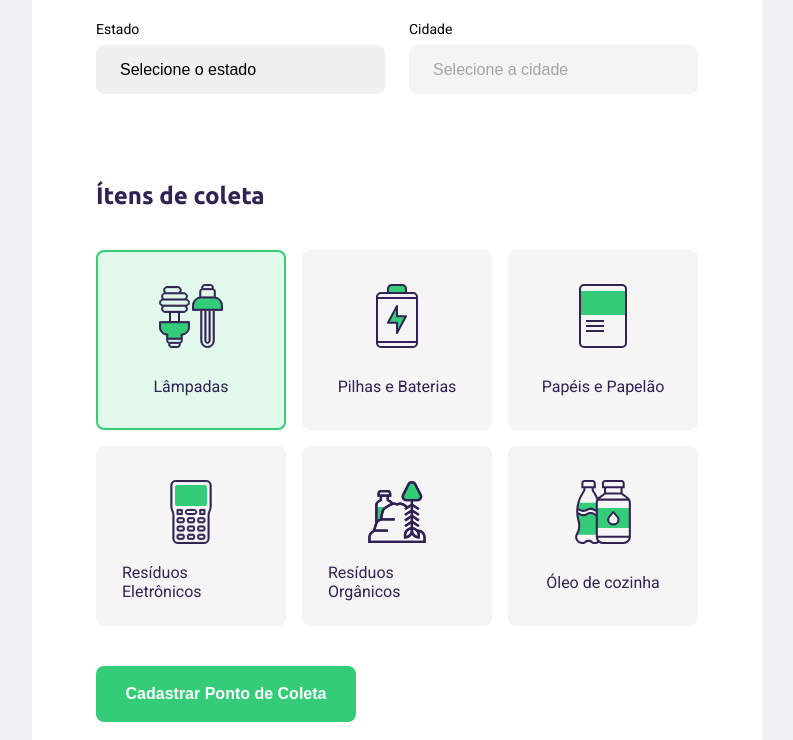
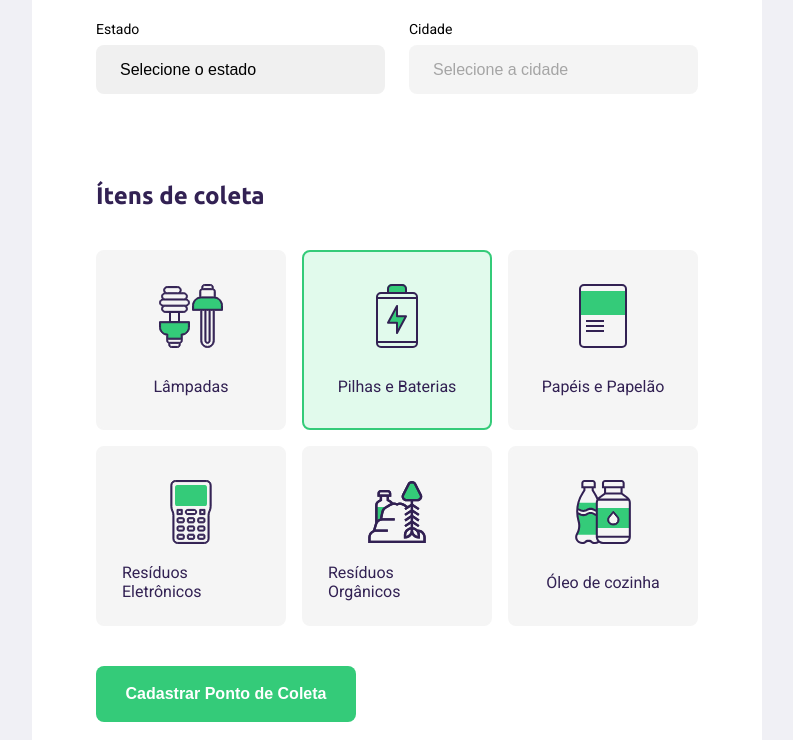
Before and after one commit to Fred-Reis/nlw, a plain HTML site: page create-point.html in a window 1280 px wide. Both pictures are taken after a click on the item "Pilhas e Baterias". Shown: the part 585-1325 px from the top of the page, without its empty margins (243-1036 px from the left). Drawn offline with Linux system fonts and the light colour scheme; no server answers.

Commit message:
form done

```diff
--- a/create-point.html
+++ b/create-point.html
@@ -71,7 +71,7 @@
           </legend>
 
           <div class="items-grid">
-            <li data-id="1" class="selected">
+            <li data-id="1">
               <img src="/assets/icones/lampadas.svg" alt="Lâmpadas" />
               <span>Lâmpadas</span>
             </li>
@@ -105,6 +105,7 @@
               <span>Óleo de cozinha</span>
             </li>
           </div>
+          <input type="hidden" name="items" />
         </fieldset>
 
         <button type="submit">Cadastrar Ponto de Coleta</button>
--- a/scripts/create-point.js
+++ b/scripts/create-point.js
@@ -54,6 +54,24 @@ for (item of itemsToCollect) {
   item.addEventListener("click", handleSelectedItem);
 }
 
+let selectedItems = [];
+
 function handleSelectedItem(event) {
-  console.log(event.target.dataset.id);
+  const itemsInput = document.querySelector("input[name=items]");
+
+  // add and remove class in one tag/component
+  event.target.classList.toggle("selected");
+
+  const dataId = event.target.dataset.id;
+
+  itemAlreadyExist = selectedItems.find((f) => f === dataId);
+
+  if (itemAlreadyExist) {
+    removedItem = selectedItems.filter((f) => f !== dataId);
+    selectedItems = removedItem;
+  } else selectedItems.push(dataId);
+
+  itemsInput.value = selectedItems;
+
+  console.log(itemsInput.value);
 }
```
